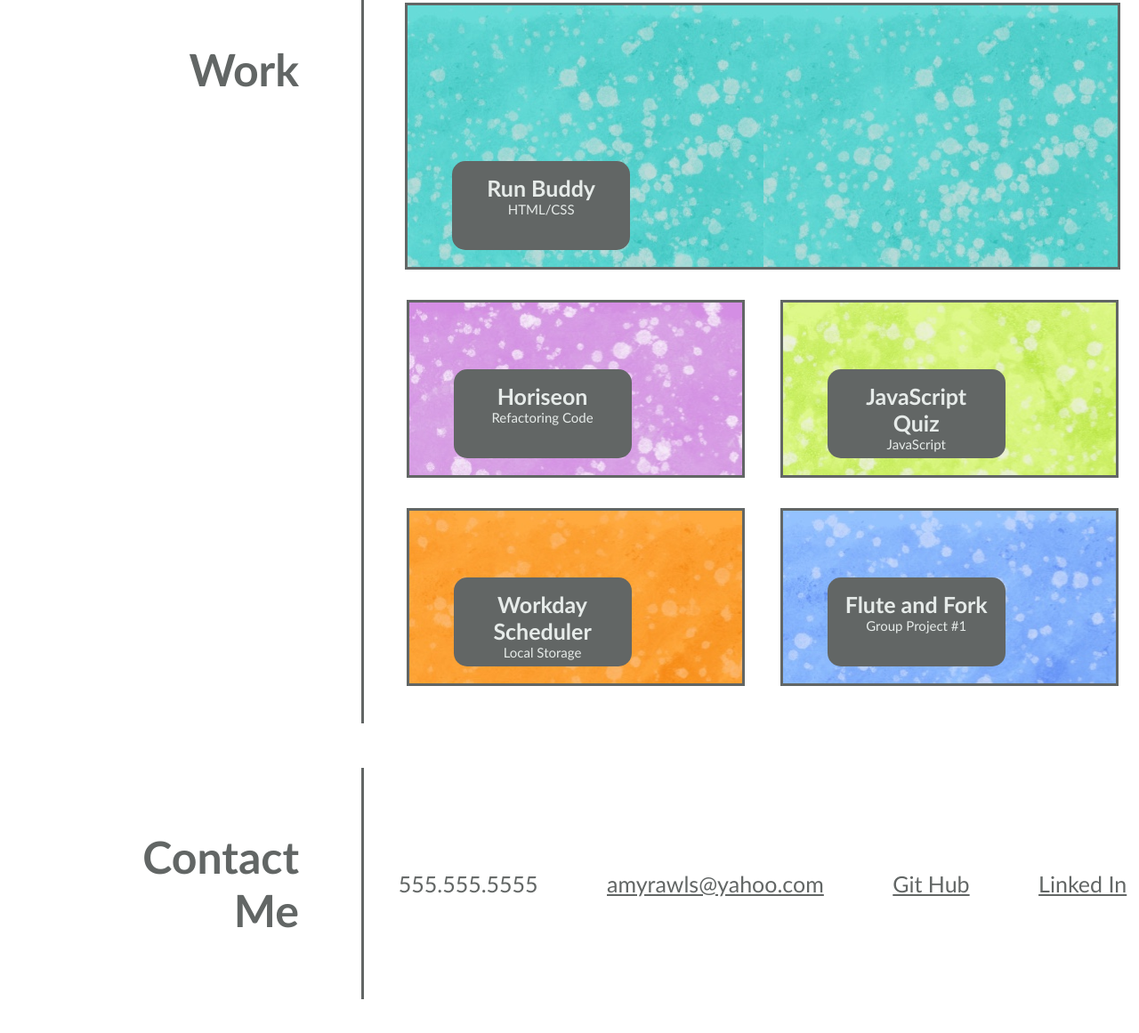
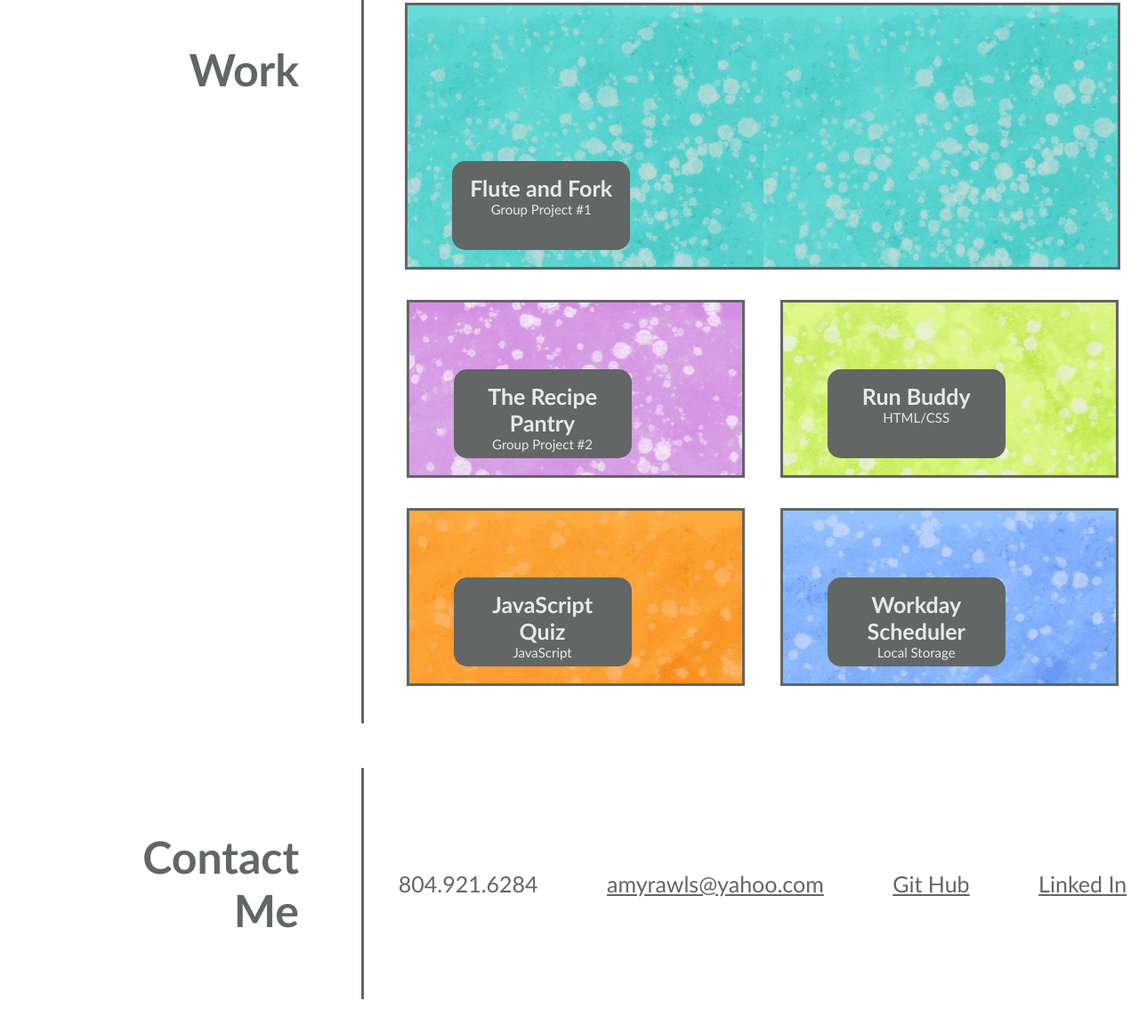
Before and after one commit to charliebear2000/my-bio-page, a plain HTML site: page index.html in a window 1280 px wide. Shown: the part 786-1947 px from the top of the page at 89% size. Drawn offline with Linux system fonts and the light colour scheme.

Commit message:
updated with new project link

```diff
--- a/index.html
+++ b/index.html
@@ -58,36 +58,36 @@
          <div class="projects">
             <div class="project-1" >
                <div class="text">
+                  <a href="https://ckoehler16.github.io/Cocktail-Generator/">Flute and Fork</a>
+                  <p>Group Project #1</p>
+               </div>
+            </div>
+
+            <div class="project-2 style">
+                  <div class="text-1">
+                     <a href="https://shrouded-gorge-64455.herokuapp.com">The Recipe Pantry</a>
+                     <p>Group Project #2</p>
+                  </div>
+            </div>
+
+            <div class="project-3 style">
+               <div class="text-1">
                   <a href="https://charliebear2000.github.io/run-buddy/">Run Buddy</a>
                   <p>HTML/CSS</p>
                </div>
             </div>
 
-            <div class="project-2 style">
-                  <div class="text-1">
-                     <a href="https://charliebear2000.github.io/horiseon/">Horiseon</a>
-                     <p>Refactoring Code</p>
-                  </div>
-            </div>
-
-            <div class="project-3 style">
+            <div class="project-4 style">
                <div class="text-1">
                   <a href="https://charliebear2000.github.io/java-quiz/">JavaScript Quiz</a>
                   <p>JavaScript</p>
                </div>
             </div>
 
-            <div class="project-4 style">
+            <div class="project-5 style">
                <div class="text-1">
                   <a href="https://charliebear2000.github.io/workday-scheduler/">Workday Scheduler</a>
                   <p>Local Storage</p>
-               </div>
-            </div>
-
-            <div class="project-5 style">
-               <div class="text-1">
-                  <a href="https://ckoehler16.github.io/Cocktail-Generator/">Flute and Fork</a>
-                  <p>Group Project #1</p>
                </div>
             </div>
          </div>
@@ -99,7 +99,7 @@
          <h2>Contact Me</h2>
          <div class="list">
             <div>
-               <p>555.555.5555</p>
+               <p>804.921.6284</p>
             </div>
             <div>
                <a href="mailto:amyrawls@yahoo.com">amyrawls@yahoo.com</a>
@@ -108,7 +108,7 @@
                <a href="https://github.com/charliebear2000">Git Hub</a>
             </div>
             <div>
-               <a href="">Linked In</a>
+               <a href="https://www.linkedin.com/in/amy-rawls-666b2491/">Linked In</a>
             </div>
          </div>
       </div>
```
